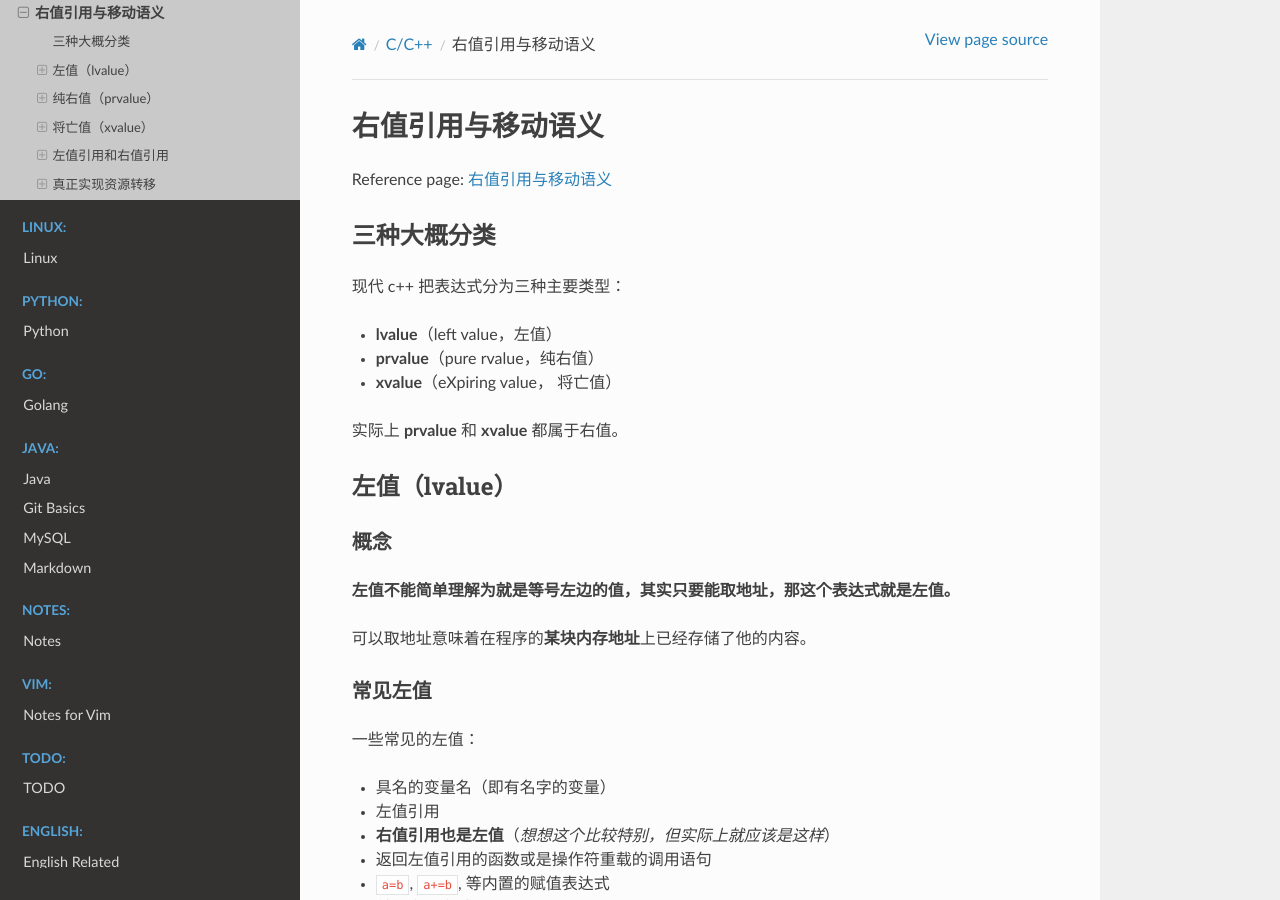
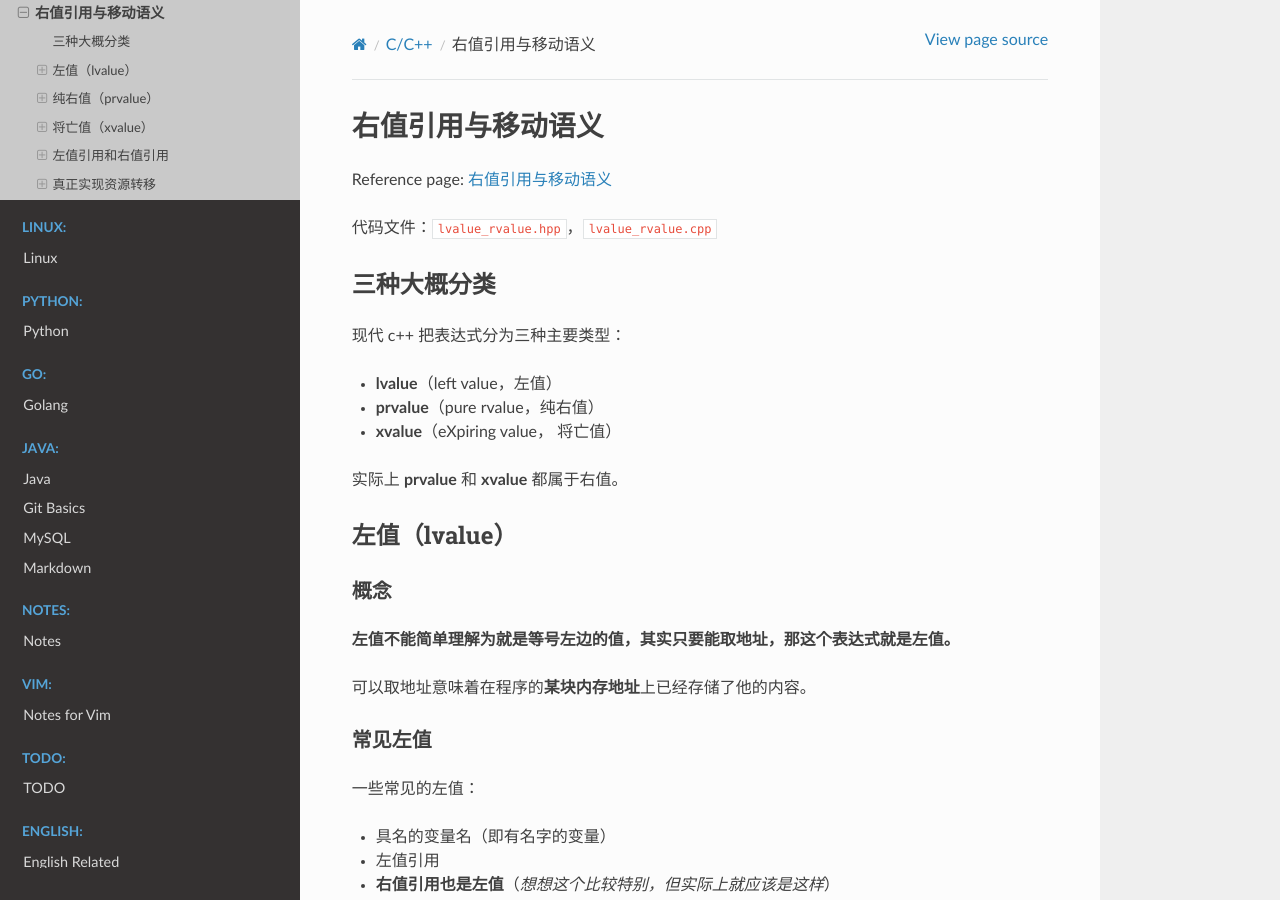
Before and after one commit to Pyrad/pyradnotes, a Sphinx documentation site: the page built from source/CPP/LvalueRvalue.md, in a window 1280 px wide and 900 px high. Built offline with Sphinx 7.4.7 and the Read the Docs theme 2.0.0, drawn with Linux system fonts in a browser that asks for light colours; some of the changed text lies outside the part shown.

Commit message:
Add URL link for code

````diff
--- a/source/CPP/LvalueRvalue.md
+++ b/source/CPP/LvalueRvalue.md
@@ -1,6 +1,8 @@
 # 右值引用与移动语义
 
 Reference page: [右值引用与移动语义](https://zhuanlan.zhihu.com/p/545494408)
+
+代码文件：[`lvalue_rvalue.hpp`](https://github.com/Pyrad/cpp11/blob/master/src/cppfeatures/lvalue_rvalue.hpp)，[`lvalue_rvalue.cpp`](https://github.com/Pyrad/cpp11/blob/master/src/cppfeatures/lvalue_rvalue.cpp)
 
 ## 三种大概分类
 
@@ -259,6 +261,8 @@ int main() {
 
 ### 例子说明
 
+可以查看源文件代码：[`lvalue_rvalue.hpp`](https://github.com/Pyrad/cpp11/blob/master/src/cppfeatures/lvalue_rvalue.hpp)
+
 定义两个`class`如下，第一个类`char_string`和第二个类`char_string`的唯一区别是：第二个类有一个**参数是右值引用的重载的构造函数**（即**移动构造函数**）
 
 ```cpp
````
